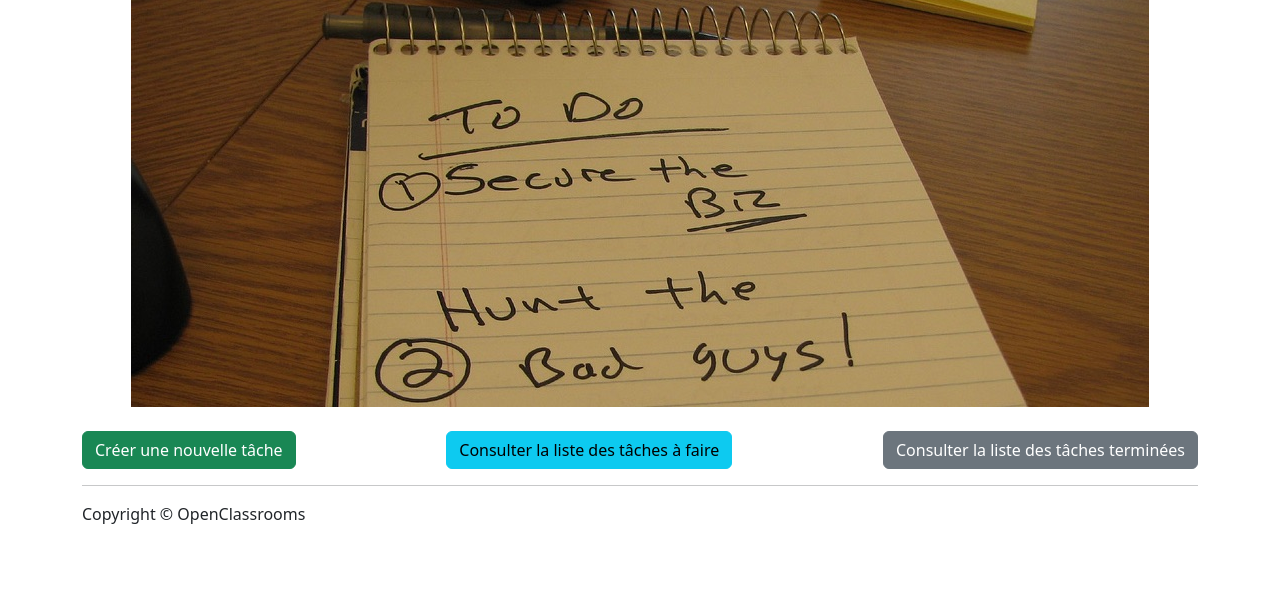
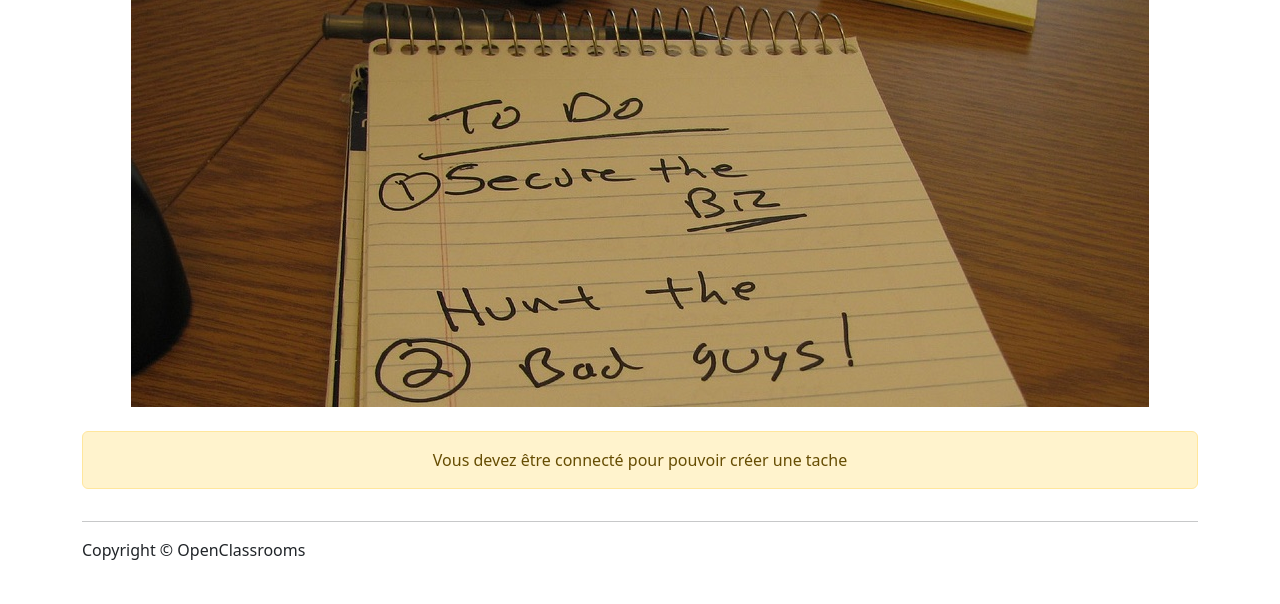
Before and after one commit to heligonSeb/TodoList, a Symfony app: template templates/default/index.html.twig in a window 1280 px wide. Shown: the part 196-800 px from the top of the page. Run offline with Twig, Linux system fonts and the light colour scheme; the template is opened without the code that fills it, so the values that code supplies are empty; some libraries are stand-ins or nearby versions.

Commit message:
update display app

```diff
--- a/templates/default/index.html.twig
+++ b/templates/default/index.html.twig
@@ -6,10 +6,22 @@
 
 {% block body %}
 
-    <div class="d-flex justify-content-between align-items-center">
-        <a href="{{ path('task_create') }}" class="btn btn-success">Créer une nouvelle tâche</a>
-        <a href="{{ path('task_list') }}" class="btn btn-info">Consulter la liste des tâches à faire</a>
-        <a href="" class="btn btn-secondary">Consulter la liste des tâches terminées</a>
+    {% if app.user %}
+    <div class="d-flex justify-content-around align-items-center">
+        <a href="{{ path('task_list') }}" class="btn btn-info">
+            <i class="bi bi-list-task me-1"></i>
+            Consulter la liste des tâches à faire
+        </a>
+
+        <a href="{{ path('task_create') }}" class="btn btn-success">
+            <i class="bi bi-plus-square me-1"></i>
+            Créer une nouvelle tâche
+        </a>
+        {#        <a href="" class="btn btn-secondary">Consulter la liste des tâches terminées</a>#}
     </div>
-
+    {% else %}
+        <div class="alert alert-warning text-center" role="alert">
+            Vous devez être connecté pour pouvoir créer une tache
+        </div>
+    {% endif %}
 {% endblock %}
```
Also changed, not shown: templates/task/list.html.twig (+5 -2 lines), 1 other file.
